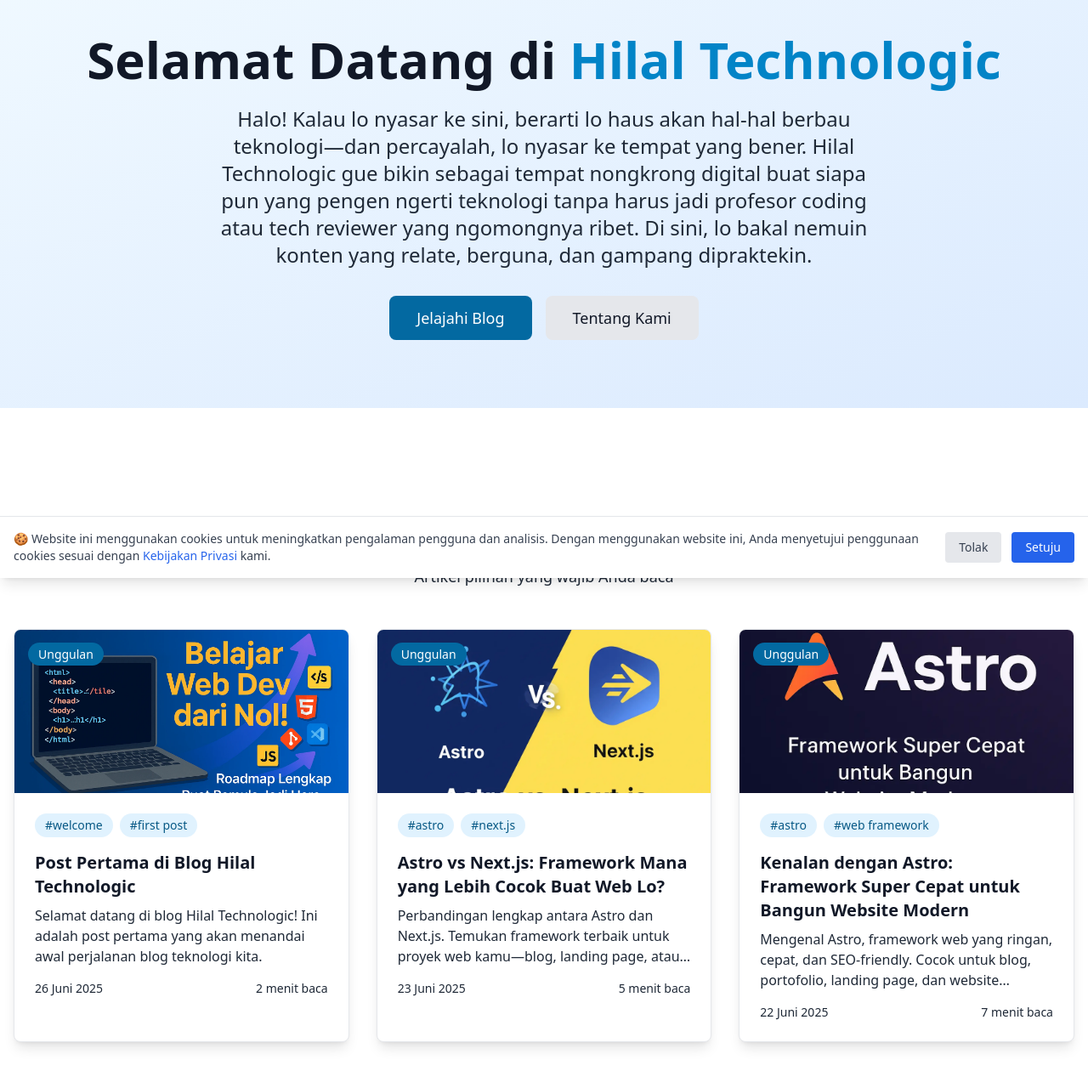
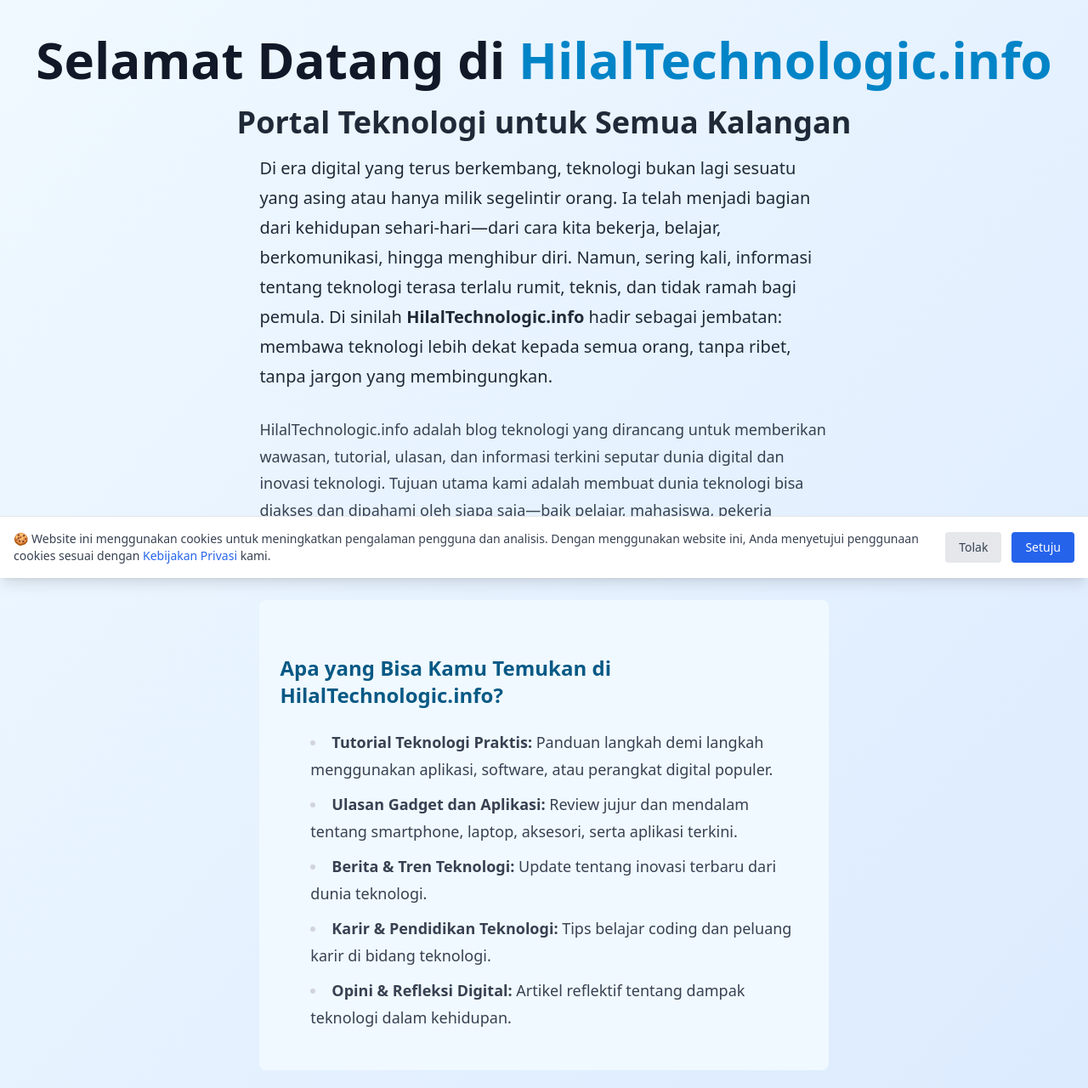
Before and after one commit to hilaltechnologic/hilaltechnologic, an Astro site: page / in a window 1280 px wide. Shown: the part 120-1400 px from the top of the page at 85% size. Built offline with nearby package versions, Linux system fonts and the light colour scheme; Astro itself is replaced by a stand-in of ours.

Commit message:
Intro Selection

```diff
--- a/src/pages/index.astro
+++ b/src/pages/index.astro
@@ -54,13 +54,29 @@
     <section class="bg-gradient-to-br from-primary-50 to-blue-100 dark:from-gray-900 dark:to-gray-800 py-20">
       <div class="container mx-auto px-4 text-center">
         <h1 class="text-5xl md:text-6xl font-bold text-gray-900 dark:text-white mb-6">
-          Selamat Datang di <span class="text-primary-600">Hilal Technologic</span>
+          Selamat Datang di <span class="text-primary-600">HilalTechnologic.info</span>
         </h1>
-        <p class="text-xl md:text-2xl text-gray-800 dark:text-gray-100 mb-8 max-w-3xl mx-auto">
-          Halo! Kalau lo nyasar ke sini, berarti lo haus akan hal-hal berbau teknologi—dan percayalah, lo nyasar ke tempat yang bener.
+        <h2 class="text-3xl md:text-4xl font-bold text-gray-800 dark:text-gray-100 mb-4">Portal Teknologi untuk Semua Kalangan</h2>
+        <div class="prose prose-lg dark:prose-invert max-w-4xl mx-auto text-left">
+          <p class="text-xl text-gray-800 dark:text-gray-100 mb-6">
+            Di era digital yang terus berkembang, teknologi bukan lagi sesuatu yang asing atau hanya milik segelintir orang. Ia telah menjadi bagian dari kehidupan sehari-hari—dari cara kita bekerja, belajar, berkomunikasi, hingga menghibur diri. Namun, sering kali, informasi tentang teknologi terasa terlalu rumit, teknis, dan tidak ramah bagi pemula. Di sinilah <strong>HilalTechnologic.info</strong> hadir sebagai jembatan: membawa teknologi lebih dekat kepada semua orang, tanpa ribet, tanpa jargon yang membingungkan.
+          </p>
 
-Hilal Technologic gue bikin sebagai tempat nongkrong digital buat siapa pun yang pengen ngerti teknologi tanpa harus jadi profesor coding atau tech reviewer yang ngomongnya ribet. Di sini, lo bakal nemuin konten yang relate, berguna, dan gampang dipraktekin.
-        </p>
+          <p class="text-lg text-gray-700 dark:text-gray-200 mb-6">
+            HilalTechnologic.info adalah blog teknologi yang dirancang untuk memberikan wawasan, tutorial, ulasan, dan informasi terkini seputar dunia digital dan inovasi teknologi. Tujuan utama kami adalah membuat dunia teknologi bisa diakses dan dipahami oleh siapa saja—baik pelajar, mahasiswa, pekerja kantoran, guru, hingga pengusaha muda yang ingin lebih akrab dengan perkembangan zaman.
+          </p>
+
+          <div class="bg-primary-50 dark:bg-gray-800 p-6 rounded-lg mb-6">
+            <h3 class="text-2xl font-bold text-primary-800 dark:text-primary-300 mb-4">Apa yang Bisa Kamu Temukan di HilalTechnologic.info?</h3>
+            <ul class="list-disc list-inside space-y-2 text-gray-700 dark:text-gray-200">
+              <li><strong>Tutorial Teknologi Praktis:</strong> Panduan langkah demi langkah menggunakan aplikasi, software, atau perangkat digital populer.</li>
+              <li><strong>Ulasan Gadget dan Aplikasi:</strong> Review jujur dan mendalam tentang smartphone, laptop, aksesori, serta aplikasi terkini.</li>
+              <li><strong>Berita & Tren Teknologi:</strong> Update tentang inovasi terbaru dari dunia teknologi.</li>
+              <li><strong>Karir & Pendidikan Teknologi:</strong> Tips belajar coding dan peluang karir di bidang teknologi.</li>
+              <li><strong>Opini & Refleksi Digital:</strong> Artikel reflektif tentang dampak teknologi dalam kehidupan.</li>
+            </ul>
+          </div>
+        </div>
         <div class="flex flex-col sm:flex-row gap-4 justify-center">
           <a href="/blog" class="btn-primary text-lg px-8 py-3">
             Jelajahi Blog
@@ -311,4 +327,38 @@
     -webkit-box-orient: vertical;
     overflow: hidden;
   }
+
+  /* Prose Styling */
+  .prose {
+    max-width: 65ch;
+    color: inherit;
+  }
+
+  .prose p {
+    margin-bottom: 1.5em;
+    line-height: 1.75;
+  }
+
+  .prose strong {
+    color: inherit;
+    font-weight: 600;
+  }
+
+  .prose ul {
+    margin-top: 1.25em;
+    margin-bottom: 1.25em;
+  }
+
+  .prose li {
+    margin-top: 0.5em;
+    margin-bottom: 0.5em;
+  }
+
+  .dark .prose {
+    color: #e5e7eb;
+  }
+
+  .dark .prose strong {
+    color: #f3f4f6;
+  }
 </style>
```
